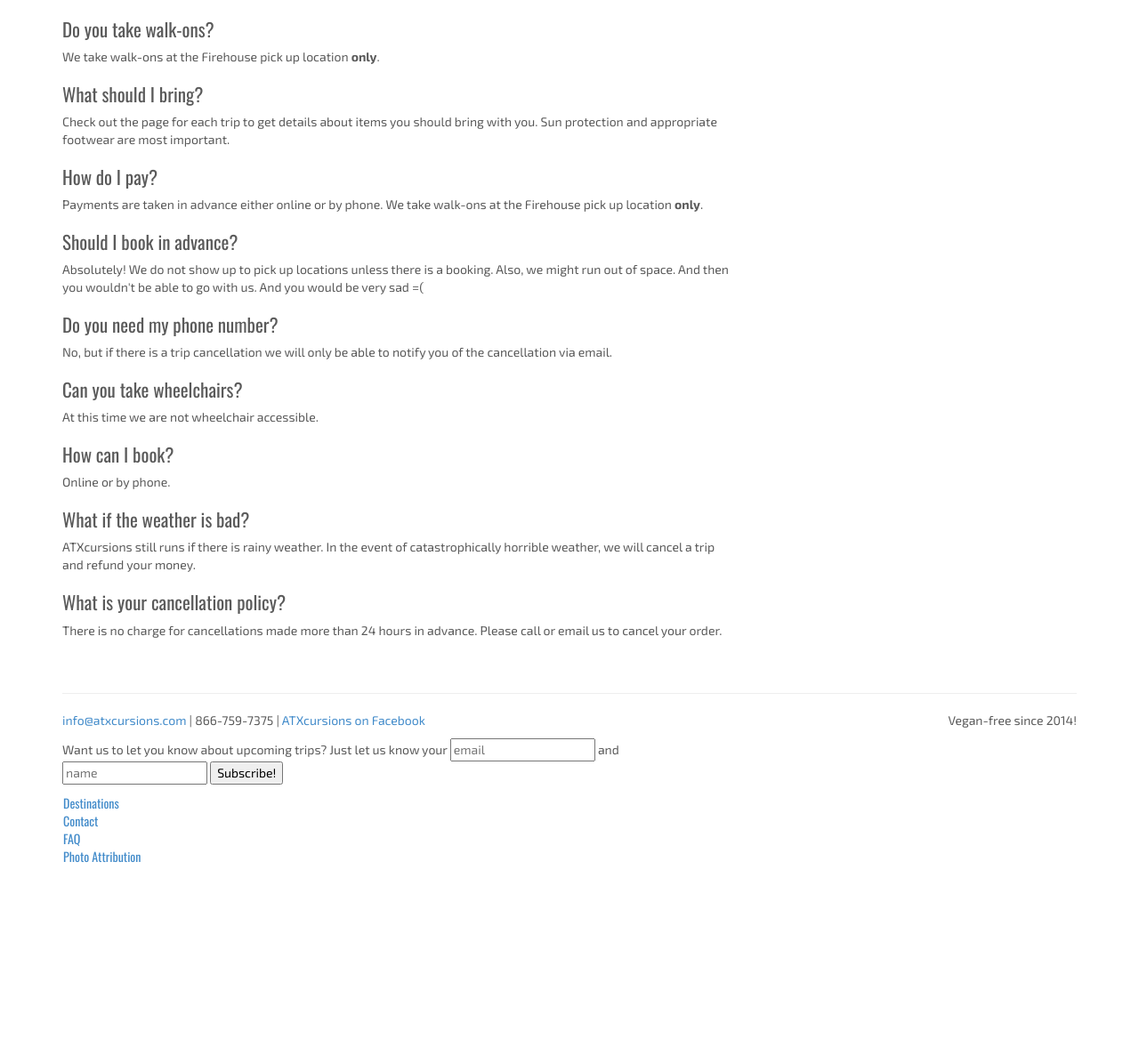
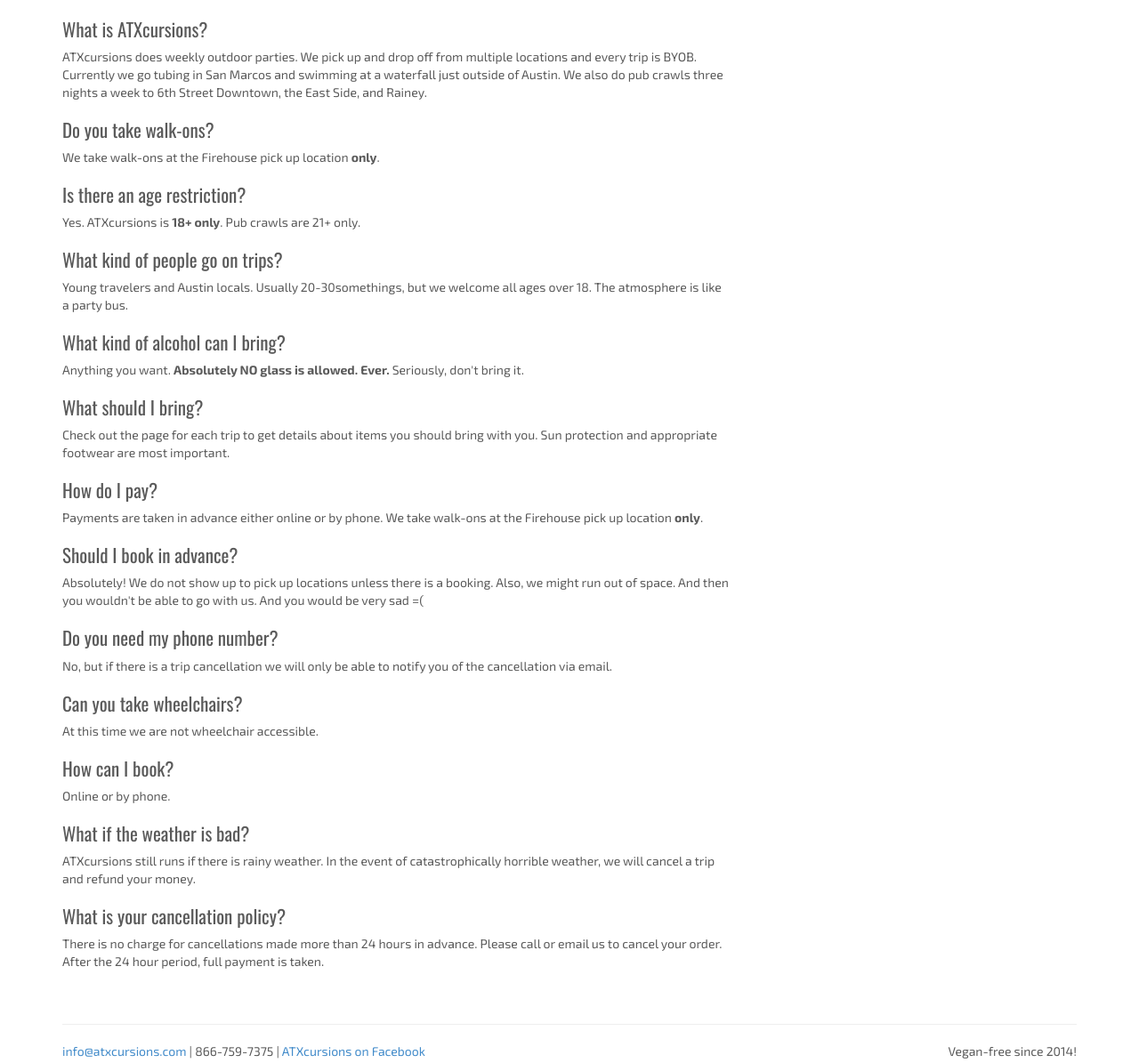
Before and after one commit to Gennovacap-Technology/axtcursions, a Jekyll site: the page built from faq.html, in a window 1280 px wide and 1400 px high, scrolled down 1272 px, cut to the strip 205-1400 px from the top of the window. Shown: the whole strip at 89% size. Built offline with Jekyll 4.4.1, drawn with Linux system fonts in a browser that asks for light colours; nearby versions of some CDN libraries; Markdown is read by kramdown in place of the engine named in the settings; before the commit the page ends 2551 px from its top, so only the background shows below that; some of the changed text lies outside the part shown.

Commit message:
updating the faq

```diff
--- a/_data/employeefaq.yml
+++ b/_data/employeefaq.yml
@@ -1,8 +1,2 @@
-- q: What is ATXcursions?
-  a: ATXcursions does weekly outdoor parties.  We pick up from multiple hostels and everything is BYOB. Currently we go tubing in San Marcos and swimming at a waterfall just outside of Austin. We also do pub crawls three nights a week.
-
 - q: How should I answer the phone?
   a: "ATXcurisons, (your name) speaking."
-
-- q: What kind of people go on trips?
-  a: Hostelers, travelers, and Austin locals. Usually 20-30somethings.
--- a/_data/employeequickref.yml
+++ b/_data/employeequickref.yml
@@ -16,3 +16,5 @@
 - ref: We are a separate company from Firehouse.
 
 - ref: ATXcursions does not prioritize Firehouse customers over others and is not to be a competitive advantage for the Firehouse Hostel.
+
+- ref: For walk-ons, payment is taken by the driver.
--- a/_data/qanda.yml
+++ b/_data/qanda.yml
@@ -1,5 +1,17 @@
+- q: What is ATXcursions?
+  a: ATXcursions does weekly outdoor parties.  We pick up and drop off from multiple locations and every trip is BYOB. Currently we go tubing in San Marcos and swimming at a waterfall just outside of Austin. We also do pub crawls three nights a week to 6th Street Downtown, the East Side, and Rainey.
+
 - q: Do you take walk-ons?
   a: <p>We take walk-ons at the Firehouse pick up location <b>only</b>.</p>
+
+- q: Is there an age restriction?
+  a: Yes. ATXcursions is <b>18+ only</b>. Pub crawls are 21+ only.
+
+- q: What kind of people go on trips?
+  a: Young travelers and Austin locals. Usually 20-30somethings, but we welcome all ages over 18. The atmosphere is like a party bus.
+
+- q: What kind of alcohol can I bring?
+  a: Anything you want. <b>Absolutely NO glass is allowed. Ever.</b> Seriously, don't bring it.
 
 - q: What should I bring?
   a: <p>Check out the page for each trip to get details about items you should bring with you. Sun protection and appropriate footwear are most important.</p>
@@ -23,4 +35,4 @@
   a: <p>ATXcursions still runs if there is rainy weather. In the event of catastrophically horrible weather, we will cancel a trip and refund your money.</p>
 
 - q: What is your cancellation policy?
-  a: There is no charge for cancellations made more than 24 hours in advance. Please call or email us to cancel your order.
+  a: There is no charge for cancellations made more than 24 hours in advance.  Please call or email us to cancel your order. After the 24 hour period, full payment is taken.
--- a/employee-faq.html
+++ b/employee-faq.html
@@ -25,11 +25,11 @@
         <h1>Questions and Answers</h1>
         <ul class="list-unstyled">
         <li><h2>Where do you pick up?</h2>
-        <p><b>ATXcursions picks up at these hostels:</b></p>
+        <p><b>ATXcursions picks up at these locations:</b></p>
         <ul>
           <li><b>Hostelling International Austin</b> - <a href="https://www.google.com/maps/place/HI+-+Austin/@30.245086,-97.723267,17z/data=!3m1!4b1!4m2!3m1!1s0x8644b4485cf759bb:0xfac032eb8766218e">2200 S Lakeshore Blvd, Austin, TX 78741</a></li>
           <li><b>Firehouse Hostel</b> - <a href="https://www.google.com/maps/place/Firehouse+Hostel+and+Lounge/@30.268173,-97.741098,17z/data=!3m1!4b1!4m2!3m1!1s0x8644b5a7654371ed:0x19d841d72ca81e38">605 Brazos St, Austin, TX 78701</a></li>
-          <li><b>Drifter Jack's</b> - <a href="https://www.google.com/maps/place/Drifter+Jack's+Hostel/@30.291071,-97.741914,17z/data=!3m1!4b1!4m2!3m1!1s0x8644b5827e81c5e5:0x31e544afb62041e6">2602 Guadalupe St, Austin, TX 78705</a></li>
+          <li><b>Drifter Jack's Hostel</b> - <a href="https://www.google.com/maps/place/Drifter+Jack's+Hostel/@30.291071,-97.741914,17z/data=!3m1!4b1!4m2!3m1!1s0x8644b5827e81c5e5:0x31e544afb62041e6">2602 Guadalupe St, Austin, TX 78705</a></li>
         </ul>
         <p>You don't need to be a hostel guest to come with us!</p>
 
--- a/faq.html
+++ b/faq.html
@@ -25,11 +25,11 @@
         <h1>Questions and Answers</h1>
         <ul class="list-unstyled">
         <li><h2>Where do you pick up?</h2>
-      <p><b>ATXcursions picks up at these hostels:</b></p>
+      <p><b>ATXcursions picks up at these locations:</b></p>
       <ul>
         <li><b>Hostelling International Austin</b> - <a href="https://www.google.com/maps/place/HI+-+Austin/@30.245086,-97.723267,17z/data=!3m1!4b1!4m2!3m1!1s0x8644b4485cf759bb:0xfac032eb8766218e">2200 S Lakeshore Blvd, Austin, TX 78741</a></li>
         <li><b>Firehouse Hostel</b> - <a href="https://www.google.com/maps/place/Firehouse+Hostel+and+Lounge/@30.268173,-97.741098,17z/data=!3m1!4b1!4m2!3m1!1s0x8644b5a7654371ed:0x19d841d72ca81e38">605 Brazos St, Austin, TX 78701</a></li>
-        <li><b>Drifter Jack's</b> - <a href="https://www.google.com/maps/place/Drifter+Jack's+Hostel/@30.291071,-97.741914,17z/data=!3m1!4b1!4m2!3m1!1s0x8644b5827e81c5e5:0x31e544afb62041e6">2602 Guadalupe St, Austin, TX 78705</a></li>
+        <li><b>Drifter Jack's Hostel</b> - <a href="https://www.google.com/maps/place/Drifter+Jack's+Hostel/@30.291071,-97.741914,17z/data=!3m1!4b1!4m2!3m1!1s0x8644b5827e81c5e5:0x31e544afb62041e6">2602 Guadalupe St, Austin, TX 78705</a></li>
       </ul>
       <p>You don't need to be a hostel guest to come with us!</p>
 
```
